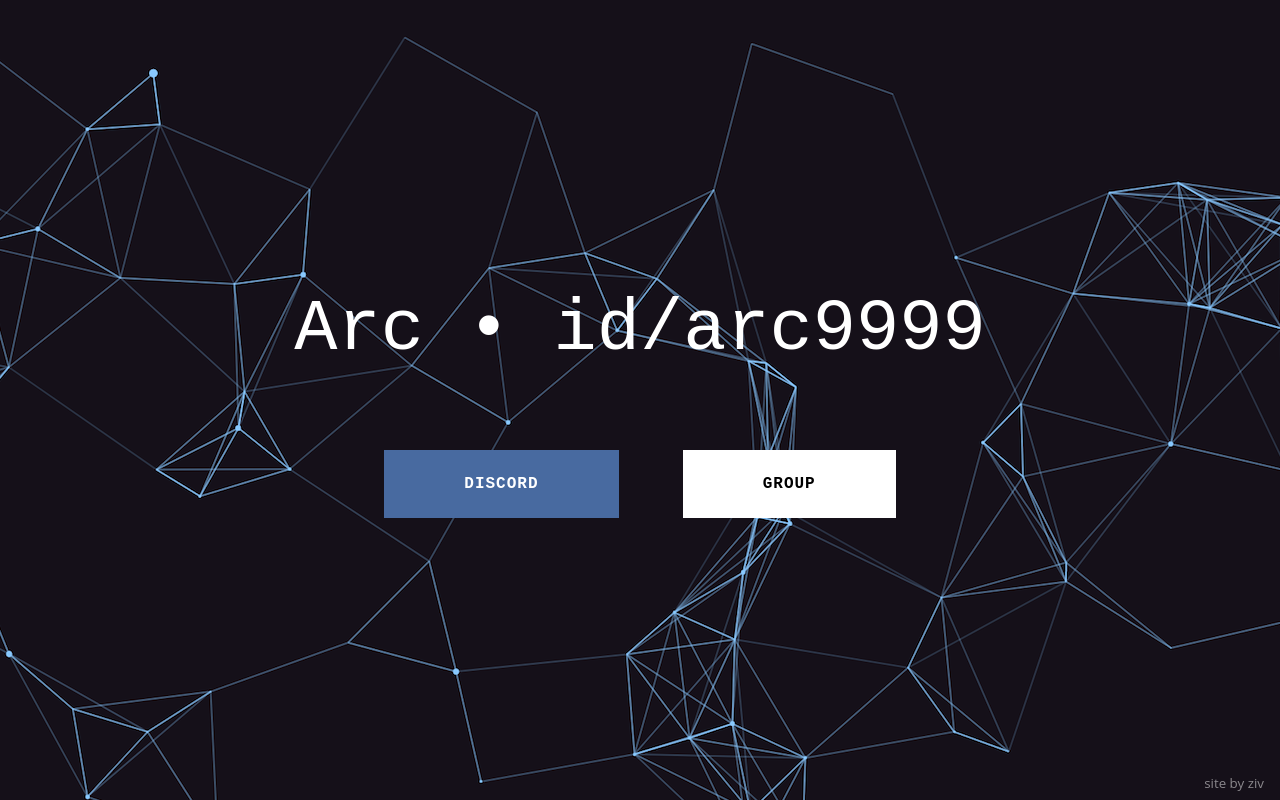
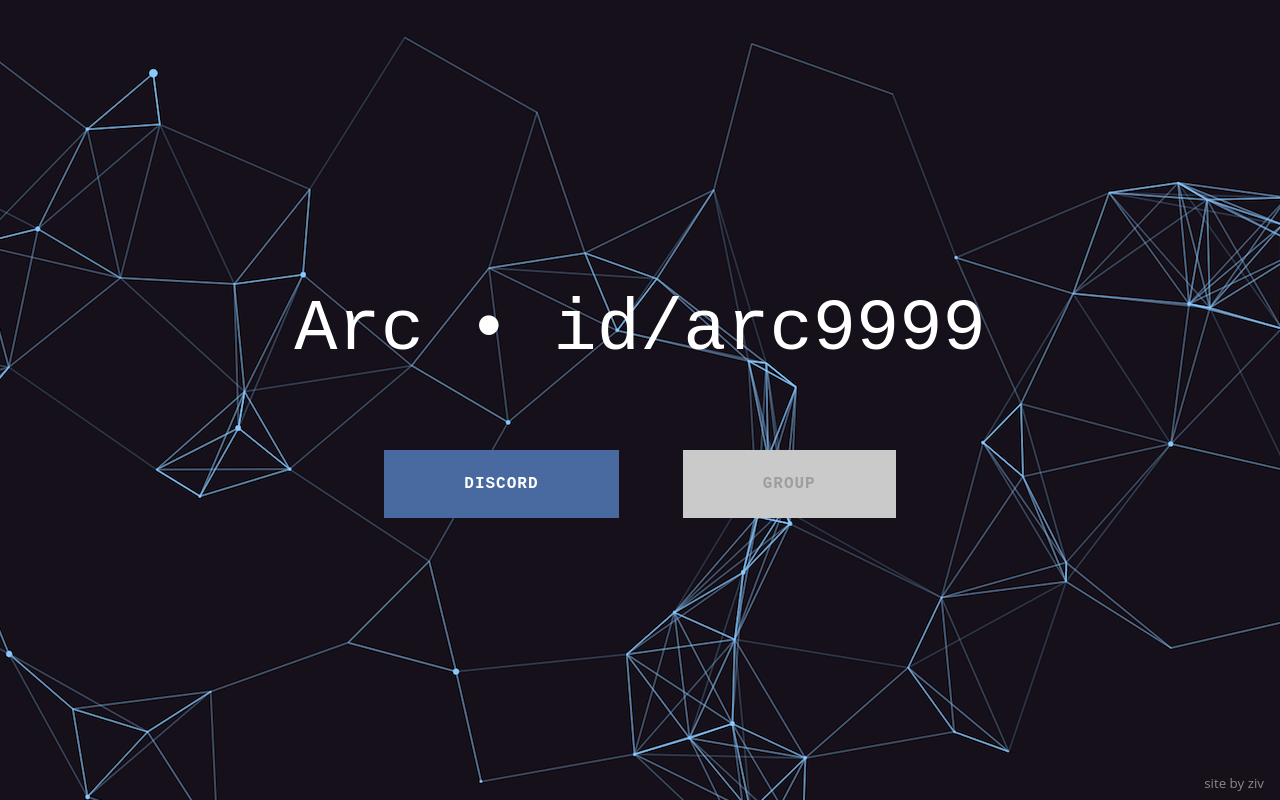
Before and after one commit to arc9999/arcsite, a PHP site: page / in a window 1280 px wide. Run offline with PHP 8.4, Linux system fonts and the light colour scheme.

Commit message:
new button

```diff
--- a/index.html
+++ b/index.html
@@ -24,7 +24,7 @@
 
   <div style="margin-top: 20px;">
     <a target="_blank" href="https://discord.gg/K2PqkpU" class="button blue button-1">Discord</a>
-    <a target="_blank" href="https://steamcommunity.com/groups/widepeeked" class="button white">Group</a>
+    <a target="_blank" href="https://steamcommunity.com/groups/widepeeked" class="button grey button-2">Group</a>
   </div>
 
 </div>
--- a/style.css
+++ b/style.css
@@ -106,20 +106,29 @@
 	transition: all 0.3s;
 }
 .button-1:hover {
-	background: #2980b9;
+	background: #3b5396;
 }
 
 .button-1:active {
-	background: #2980b9;
+	background: #3b5396;
+	top: 2px;
+}
+
+.button-2:hover {
+	background: #616161;
+}
+
+.button-2:active {
+	background: #616161;
 	top: 2px;
 }
   .blue{
     background-color:#486aa0;
     color: white;
   }
-  .white {
-    color: black;
-    background-color: white;
+  .grey {
+    color: rgb(158, 158, 158);
+    background-color: rgb(202, 202, 202);
   }
   .btn:active {
     -webkit-transform: scale(0.90);
```
